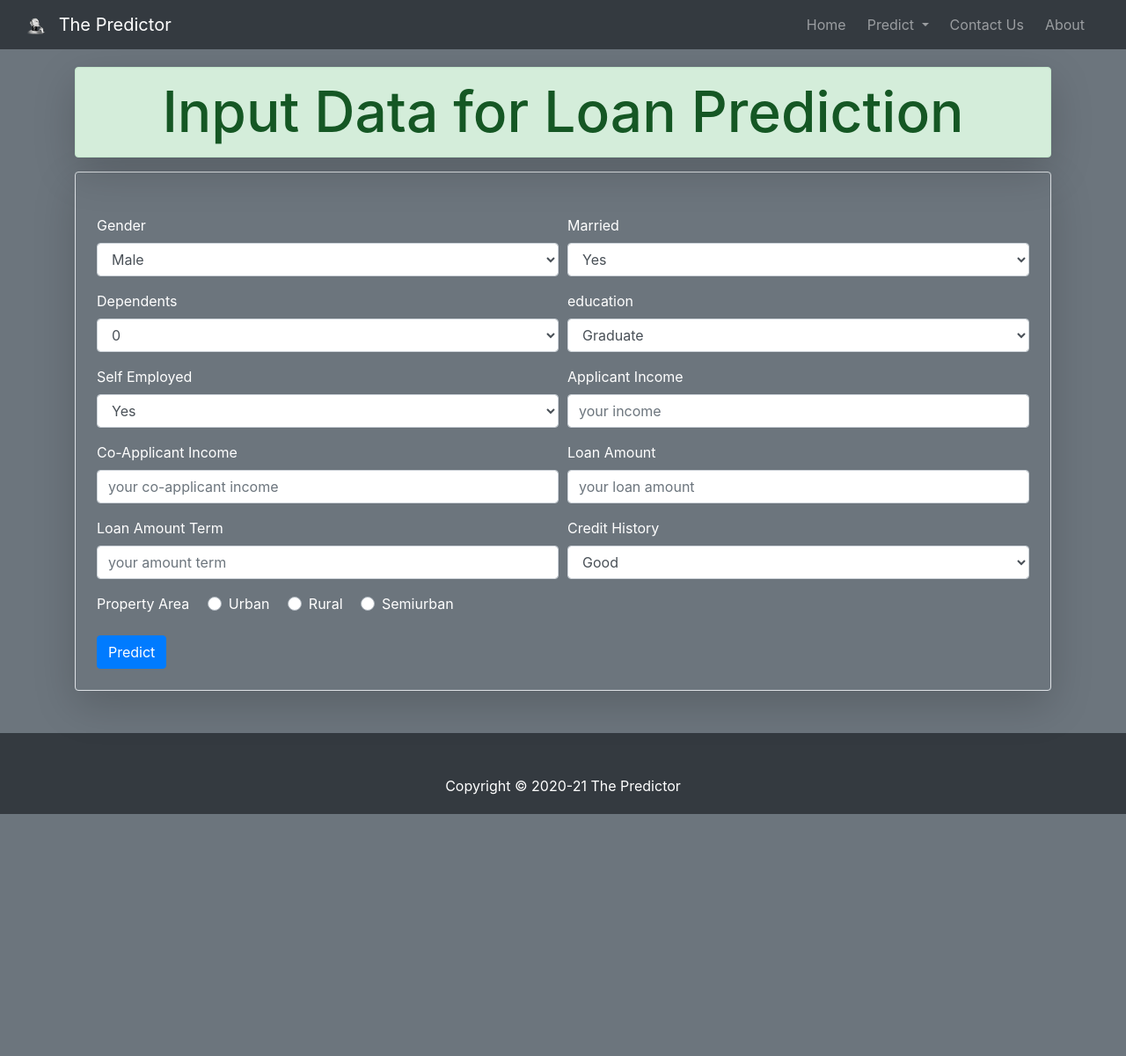
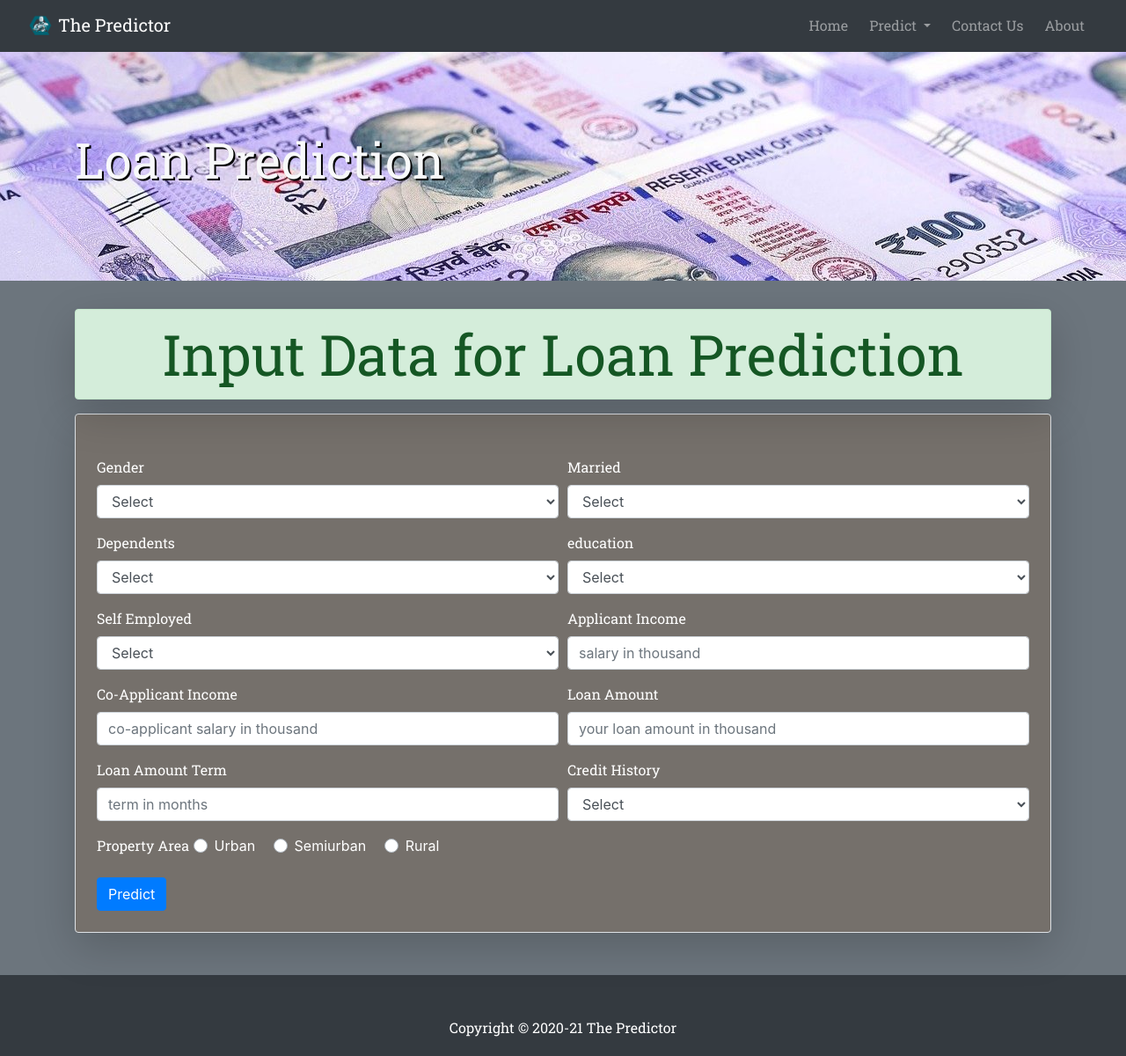
Before and after one commit to satyam-seth/mic, a Django app: page /loan/ in a window 1280 px wide. Shown: the whole page at 88% size. Before the commit the page ends 925 px from the top, so only its background shows below. Run offline with Django 3.2, Linux system fonts and the light colour scheme; parts of the project's set-up code (start-up, migrations or seed data) failed here and were passed over; some libraries are stand-ins or nearby versions; some web fonts are replaced.

Commit message:
fix loan, admission and spam templates

```diff
--- a/core/static/core/css/style.css
+++ b/core/static/core/css/style.css
@@ -37,24 +37,38 @@ body, html {
   height: 100%;
 }
 
-.bg {
-  background-image: url('../images/pubg.jpg');
-  opacity: 0.8;
-  height: 100%;
-  background-position: center;
-  background-repeat: repeat-y;
-  background-size: cover;
-}
-
-
-.trans-l1{
-  background-color: rgba(0, 0, 225, 0.3);
-}
-
-.trans-l2{
-  background-color: rgba(0, 0, 225, 0.4);
+.bg{
+  background-color: rgb(117, 112, 107);
 }
 
 .fstyle{
-  font-family: 'Grenze Gotisch', cursive;
+  font-family: 'Roboto Slab', serif;
 }
+
+.loan{
+  background-image: url("../images/loan.jpg");
+  background-color: rgb(232, 197, 236);
+  background-size: cover;
+  height: 100%;
+  text-shadow: 2px 2px black;
+}
+
+.admission{
+  background-image: url("../images/admission.jpg");
+  background-color: rgb(95, 117, 216);
+  background-size: cover;
+  height: 100%;
+  text-shadow: 2px 2px black;
+}
+
+.spam{
+  background-image: url("../images/spam.jpg");
+  background-color: rgb(95, 117, 216);
+  background-size: cover;
+  height: 100%;
+  text-shadow: 2px 2px black;
+}
+
+option[value=""][disabled] {
+  display: none;
+}
--- a/core/templates/core/base.html
+++ b/core/templates/core/base.html
@@ -7,8 +7,8 @@
   <meta name="viewport" content="width=device-width, initial-scale=1.0" />
   <meta http-equiv="X-UA-Compatible" content="ie=edge" />
   <title>{% block title %}The Predictor{% endblock title %}</title>
-  <link rel="icon" type="image/png" href="{% static 'core/images/fav.png' %}">
-  <!-- <link href="https://fonts.googleapis.com/css2?family=Grenze+Gotisch:wght@600&display=swap" rel="stylesheet"> -->
+  <link rel="icon" type="image/png" href="{% static 'core/images/logo.png' %}">
+  <link href="https://fonts.googleapis.com/css2?family=Roboto+Slab&display=swap" rel="stylesheet">
   <link rel="stylesheet" href="{% static 'core/css/style.css' %}">
   <link rel="stylesheet" href="{% static 'core/css/bootstrap.min.css' %}">
   <link rel="stylesheet" href="{% static 'core/css/all.min.css' %}">
@@ -16,7 +16,7 @@
 
 <body>
 
-  <div class="container-fluid bg-dark">
+  <div class="container-fluid bg-dark fstyle">
     {% include 'core/navbar.html' %}
   </div>
 
@@ -27,7 +27,7 @@
     </div>
   </div>
 
-  <div class="container-fluid bg-dark">
+  <div class="container-fluid bg-dark fstyle">
     {% include 'core/footer.html' %}
   </div>
 
--- a/core/templates/core/loan.html
+++ b/core/templates/core/loan.html
@@ -1,23 +1,33 @@
 {% extends 'core/base.html' %}
 {% load static %}
 {% block content %}
-<div class="container-fluid text-white mt-5 bg-secondary">
-    <div class="container mt-4">
-        <h1 class="alert alert-success text-center mt-2 shadow-lg" style="font-size:5vw">Input Data for Loan Prediction</h1>
-        <div class="shadow-lg p-4 mb-5 rounded border">
+<div class="container-fluid loan mt-5">
+    <div class="container text-light my-5">
+        <div class="py-5 my-5">
+            <h1 class="display-4 fstyle">Loan Prediction</h1>
+        </div>
+    </div>
+</div>
+<div class="container-fluid text-white bg-secondary">
+    <div class="container pt-4">
+        <h1 class="alert alert-success text-center mt-2 shadow-lg fstyle" style="font-size:5vw">Input Data for Loan Prediction
+        </h1>
+        <div class="shadow-lg p-4 mb-5 rounded border bg">
             <form class="mt-4" method="POST" action="{% url 'loanpred' %}">
                 <div class="form-row">
                     {% csrf_token %}
                     <div class="form-group col-md-6">
-                        <label for="gender">Gender</label>
+                        <label class="fstyle" for="gender">Gender</label>
                         <select name="gender" class="form-control" id="gender" required>
+                            <option value="" disabled selected>Select</option>
                             <option value="Male">Male</option>
                             <option value="Female">Female</option>
                         </select>
                     </div>
                     <div class="form-group col-md-6">
-                        <label for="married">Married</label>
+                        <label class="fstyle" for="married">Married</label>
                         <select name="married" class="form-control" id="married" required>
+                            <option value="" disabled selected>Select</option>
                             <option value="Yes">Yes</option>
                             <option value="No">No</option>
                         </select>
@@ -25,8 +35,9 @@
                 </div>
                 <div class="form-row">
                     <div class="form-group col-md-6">
-                        <label for="dependents">Dependents</label>
+                        <label class="fstyle" for="dependents">Dependents</label>
                         <select name="dependents" class="form-control" id="dependents" required>
+                            <option value="" disabled selected>Select</option>
                             <option value="0">0</option>
                             <option value="1">1</option>
                             <option value="2">2</option>
@@ -36,8 +47,9 @@
                         </select>
                     </div>
                     <div class="form-group col-md-6">
-                        <label for="education">education</label>
+                        <label class="fstyle" for="education">education</label>
                         <select name="education" class="form-control" id="education" required>
+                            <option value="" disabled selected>Select</option>
                             <option value="Graduate">Graduate</option>
                             <option value="Not Graduate">Not Graduate</option>
                         </select>
@@ -45,60 +57,62 @@
                 </div>
                 <div class="form-row">
                     <div class="form-group col-md-6">
-                        <label for="SelfEmp">Self Employed</label>
+                        <label class="fstyle" for="SelfEmp">Self Employed</label>
                         <select name="SelfEmp" class="form-control" id="SelfEmp" required>
+                            <option value="" disabled selected>Select</option>
                             <option value="Yes">Yes</option>
                             <option value="No">No</option>
                         </select>
                     </div>
                     <div class="form-group col-md-6">
-                        <label for="ApplicantIncome">Applicant Income</label>
+                        <label class="fstyle" for="ApplicantIncome">Applicant Income</label>
                         <input type="number" class="form-control" name="ApplicantIncome" id="ApplicantIncome"
-                            placeholder="your income" required>
+                            placeholder="salary in thousand" required>
                     </div>
                 </div>
                 <div class="form-row">
                     <div class="form-group col-md-6">
-                        <label for="coApplicantIncome">Co-Applicant Income</label>
+                        <label class="fstyle" for="coApplicantIncome">Co-Applicant Income</label>
                         <input type="number" class="form-control" name="coApplicantIncome" id="ApplicantIncome"
-                            placeholder="your co-applicant income" required>
+                            placeholder="co-applicant salary in thousand" required>
                     </div>
                     <div class="form-group col-md-6">
-                        <label for="LoanAmount">Loan Amount</label>
+                        <label class="fstyle" for="LoanAmount">Loan Amount</label>
                         <input type="number" class="form-control" name="LoanAmount" id="LoanAmount"
-                            placeholder="your loan amount" required>
+                            placeholder="your loan amount in thousand" required>
                     </div>
                 </div>
                 <div class="form-row">
                     <div class="form-group col-md-6">
-                        <label for="LoanAmountTerm">Loan Amount Term</label>
+                        <label class="fstyle" for="LoanAmountTerm">Loan Amount Term</label>
                         <input type="number" class="form-control" name="LoanAmountTerm" id="LoanAmountTerm"
-                            placeholder="your amount term" required>
+                            placeholder="term in months" required>
                     </div>
                     <div class="form-group col-md-6">
-                        <label for="CreditHistory">Credit History</label>
+                        <label class="fstyle" for="CreditHistory">Credit History</label>
                         <select name="CreditHistory" class="form-control" id="CreditHistory" required>
+                            <option value="" disabled selected>Select</option>
                             <option value="1">Good</option>
                             <option value="0">Bad</option>
                         </select>
                     </div>
                 </div>
                 <div class="form-group">
-                    <label class="pr-3">Property Area</label><br class="d-md-none">
+                    <label class="fstyle" class="pr-3">Property Area</label><br class="d-md-none">
                     <div class="custom-control custom-radio custom-control-inline">
                         <input type="radio" id="customRadioInline1" name="PropertyArea" value="Urban"
                             class="custom-control-input" required>
                         <label class="custom-control-label" for="customRadioInline1">Urban</label>
                     </div>
                     <div class="custom-control custom-radio custom-control-inline">
+                        <input type="radio" id="customRadioInline3" name="PropertyArea" value="Semiurban"
+                            class="custom-control-input">
+                        <label class="custom-control-label" for="customRadioInline3">Semiurban</label>
+                    </div>
+                    <div class="custom-control custom-radio custom-control-inline">
                         <input type="radio" id="customRadioInline2" name="PropertyArea" value="Rural"
                             class="custom-control-input">
                         <label class="custom-control-label" for="customRadioInline2">Rural</label>
-                    </div>
-                    <div class="custom-control custom-radio custom-control-inline">
-                        <input type="radio" id="customRadioInline3" name="PropertyArea" value="Semiurban"
-                            class="custom-control-input">
-                        <label class="custom-control-label" for="customRadioInline3">Semiurban</label>
                     </div>
                 </div>
                 <button type="submit" class="btn btn-primary">Predict</button>
--- a/core/templates/core/navbar.html
+++ b/core/templates/core/navbar.html
@@ -3,7 +3,9 @@
   <nav class="navbar navbar-expand-lg navbar-dark bg-dark justify-content-sm-start fixed-top">
     <div class="container-fluid">
       <a class="navbar-brand order-1 order-lg-0 ml-lg-0 ml-2 mr-auto" href="#">
-        <img src="{% static 'core/images/logo.png' %}" width="30px" class="pr-1"> The Predictor</a>
+        <img src="{% static 'core/images/logo.png' %}" width="30em" alt="logo"> The Predictor
+        <i class="fas fa-biohazard fa-spin text-white pr-1"></i>
+      </a>
       <button class="navbar-toggler align-self-start" type="button">
         <span class="navbar-toggler-icon"></span>
       </button>
@@ -23,7 +25,7 @@
             <div class="dropdown-menu" aria-labelledby="navbarDropdown">
               <a class="dropdown-item {{loan_disabled}}" href="{% url 'loan' %}">Loan Prediction</a>
               <div class="dropdown-divider"></div>
-              <a class="dropdown-item {{admission_disabled}}" href="{% url 'admission' %}">Addmission Prediction</a>
+              <a class="dropdown-item {{admission_disabled}}" href="{% url 'admission' %}">Admission Prediction</a>
               <div class="dropdown-divider"></div>
               <a class="dropdown-item {{spam_disabled}}" href="{% url 'spam' %}">Spam Email Checker</a>
             </div>
```
Also changed, not shown: core/templates/core/admission.html (+22 -13 lines), core/templates/core/admissionprediction.html (+11 -4 lines), core/templates/core/home.html (+33 -16 lines), core/templates/core/loanprediction.html (+12 -5 lines), core/templates/core/spam.html (+11 -4 lines), core/templates/core/spamprediction.html (+12 -5 lines), core/static/core/images/admission.jpg (added), core/static/core/images/image.jpg (added), core/static/core/images/loan.jpg (added), core/static/core/images/logo.png, core/static/core/images/spam.jpg (added), db.sqlite3.
